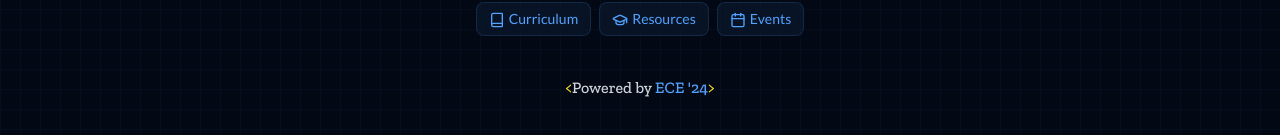
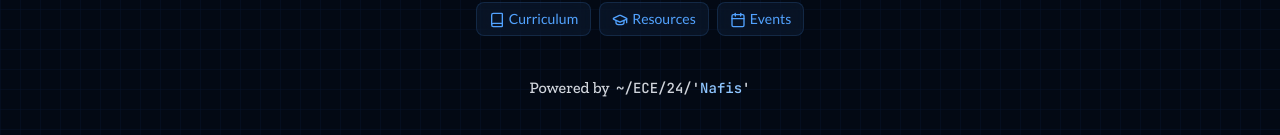
Before and after one commit to mehedirm6244/ruetece24, a React (Vite) app: page / in a window 1280 px wide. Shown: the part 471-606 px from the top of the page. Built offline with nearby package versions, Linux system fonts and the light colour scheme.

Commit message:
Show student names instead of dept. name

```diff
--- a/index.html
+++ b/index.html
@@ -4,7 +4,7 @@
     <meta charset="UTF-8" />
     <link rel="icon" type="image/svg+xml" href="/ruet_logo.png" />
     <meta name="viewport" content="width=device-width, initial-scale=1.0" />
-    <title>ECE 24 | RUET</title>
+    <title>~/ECE/24</title>
   </head>
   <body>
     <div id="root"></div>
--- a/src/App.tsx
+++ b/src/App.tsx
@@ -9,19 +9,21 @@ const App = () => {
   const [ twText, setTwText ] = useState('');
   const [ twIdx, setTwIdx ] = useState(0);
   const twMotto: string = 'Exploring Circuits & Executables';
+  const keyPressTime: number = 80;
+  const typedChars = twMotto.slice(0, twIdx).split('');
 
-  const keyPressTime: number = 80;
-
-  useEffect(() => {
-    setTimeout(() => {
-      if (twIdx < twMotto.length) {
-        setTwText(twText + twMotto[twIdx]);
-        setTwIdx(twIdx+1);
-      }
-    }, keyPressTime)
-  });
-
-  const typedChars = twMotto.slice(0, twIdx).split('');
+  // Lol I should prolly learn DB or smth idk
+  const nicknames = [
+    'Koushik', 'Rafat', 'Fariha', 'Mahdi', 'Azmain', 'Smriti', 'Tareq', 'Proma', 'Simum',
+    'Nice', 'Shabib', 'Araf', 'Musfikur', 'Shefat', 'Rakib', 'Tasnim', 'Sami', 'Sharmista',
+    'Shams', 'Tausif', 'Ittihad', 'Abu Bokkor', 'Mahi', 'Samin', 'Sarah', 'Abdullah', 'Uddipon',
+    'Siam', 'Nidhi', 'Mashrafee', 'Subhayon', 'Aminul', 'Hasibul', 'Ifaz', 'Jarin', 'Nafis',
+    'Tamim', 'Sakib', 'Israq', 'Tirtho', 'Abujar', 'Rafi', 'Shihab', 'Aysha', 'Suchok', 'Emon',
+    'Hamidur', 'Niloy', 'Sayma', 'Preety', 'Oleen', 'Abdullah', 'Rafin', 'Fazle', 'Sohan', 'Imran',
+    'Tamjid', 'Shammo', 'Amir'
+  ];
+  const [currentName, setCurrentName] = useState('..');
+  const nameSwitchDelay = 350;
 
   const [ showCurriculum, setShowCurriculum ] = useState(false);
   const [ showResources, setShowResources ] = useState(false);
@@ -44,6 +46,28 @@ const App = () => {
       icon: Calendar
     }
   ];
+
+  // Typing effect
+  useEffect(() => {
+    if (twIdx < twMotto.length) {
+      const timeout = setTimeout(() => {
+        setTwText(prev => prev + twMotto[twIdx]);
+        setTwIdx(prev => prev + 1);
+      }, keyPressTime);
+
+      return () => clearTimeout(timeout);
+    }
+  }, [twIdx]);
+
+  // Name switcher – run independently
+  useEffect(() => {
+    const interval = setInterval(() => {
+      const randomIndex = Math.floor(Math.random() * nicknames.length);
+      setCurrentName(nicknames[randomIndex]);
+    }, nameSwitchDelay);
+
+    return () => clearInterval(interval);
+  }, []);
 
   return (<>
     {/* Logo */}
@@ -92,9 +116,12 @@ const App = () => {
 
       {/* Credits */}
       <div className="mt-8 text-gray-300 font-slab font-medium">
-        <span className="text-yellow-300">&lt;</span>
-        Powered by <span className="text-blue-400">ECE &apos;24</span>
-        <span className="text-yellow-300">&gt;</span>
+        Powered by&#32;&nbsp;
+        <span className="font-mono text-sm">
+          ~/ECE/24/&apos;
+          <span className="text-blue-300">{currentName}</span>
+          &apos;
+        </span>
       </div>
     </div>
 
--- /dev/null
+++ b/src/components/index/EventData.ts
@@ -0,0 +1,12 @@
+type EventType = {
+  title: string,
+  date: string,
+  url?: string
+}
+
+export const EventData: EventType[] = [
+  {
+    title: 'Orientation of Session 2024-25',
+    date: '09 Apr, 2025'
+  }
+]
--- a/src/components/index/EventsModal.tsx
+++ b/src/components/index/EventsModal.tsx
@@ -1,9 +1,42 @@
 import Modal from '../ui/Modal.tsx'
+import { Calendar, Star } from 'lucide-react';
+import { EventData } from './EventData.ts';
 
 const EventsModal = ({onExit} : {onExit: () => void}) => {
   return (<>
     <Modal caption="Events" onExit={onExit}>
-      <p>Nothing interesting to see here.</p>
+      {/* Useful links */}
+      <div className="overflow-x-auto">
+        <table className="min-w-full text-left border-collapse table-auto">
+          <thead>
+            <tr className="border-b border-gray-800">
+              <th className="p-2 font-medium text-gray-300">
+                <Star size="16" className="inline -mt-0.5 mr-1"/>Event
+              </th>
+              <th className="p-2 font-medium text-gray-300">
+                <Calendar size="16" className="inline -mt-0.5 mr-1"/>Date
+              </th>
+            </tr>
+          </thead>
+          <tbody>
+            {EventData.map((event, index) => (
+              <tr key={index} className="border-b border-gray-800 hover:bg-gray-800/40 text-sm">
+                <td className="p-2 text-gray-200">
+                  <a
+                    href={event.url}
+                    target="_blank"
+                    rel="noopener noreferrer"
+                    className="break-all"
+                  >
+                    {event.title}
+                  </a>
+                </td>
+                <td className="p-2 text-gray-200">{event.date}</td>
+              </tr>
+            ))}
+          </tbody>
+        </table>
+      </div>
     </Modal>
   </>)
 }
--- a/src/components/index/ResourceData.ts
+++ b/src/components/index/ResourceData.ts
@@ -19,6 +19,12 @@ export const ResourceData: ResourceType[] = [
     url: 'https://www.youtube.com/@CoreDumpped'
   },
   {
+    title: 'Discrete Mathematics and Its Applications',
+    desc: 'Written by Kenneth H. Rosen',
+    type: 'Book',
+    url: 'https://github.com/gigahidjrikaaa/Engineering-Books/blob/main/Discrete%20Mathematics/Rosen%20-%20Discrete%20Mathematics%20and%20Its%20Application%20%5B8th%20Edition%5D.pdf'
+  },
+  {
     title: 'Introductory Circuit Analysis',
     desc: 'Written by Robert L. Boylestad',
     type: 'Book',
--- a/src/index.css
+++ b/src/index.css
@@ -37,7 +37,7 @@
       opacity: 1;
     }
     100% {
-      transform: scale(0.8);
+      transform: scale(0.9);
       opacity: 0;
     }
   }
```
